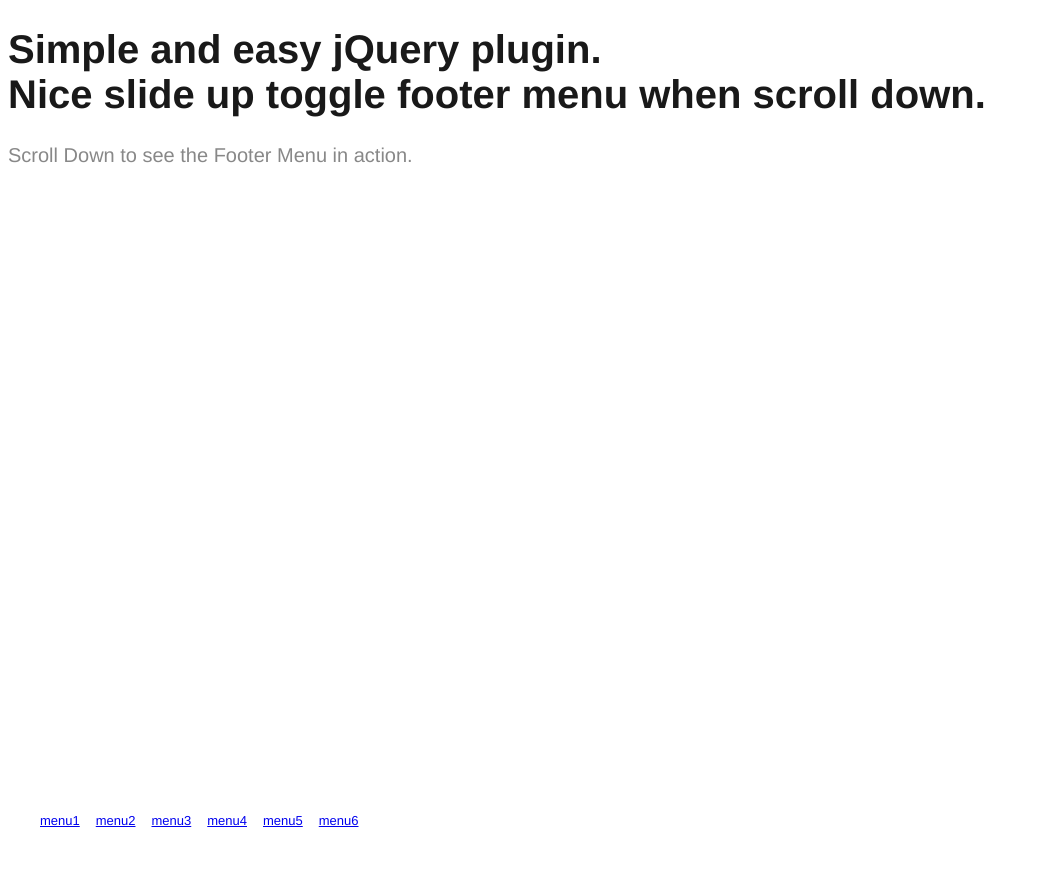
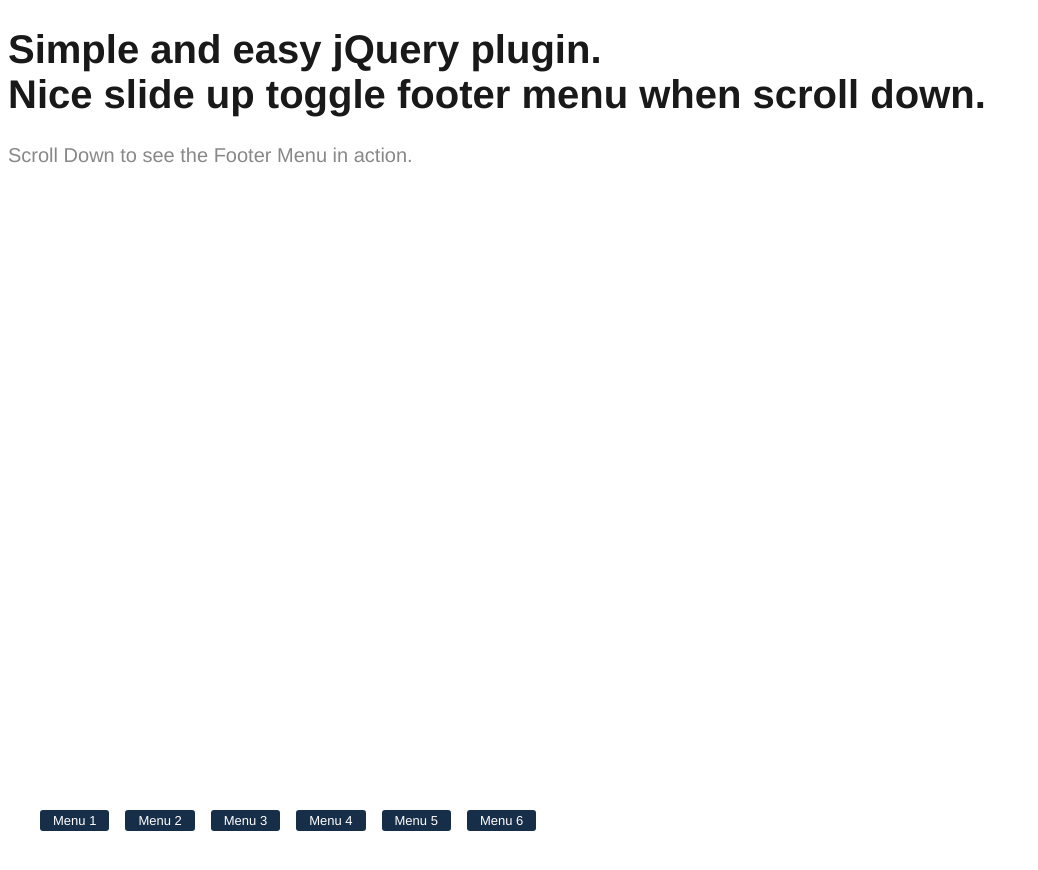
Before and after one commit to fpmweb/footerMenu, a plain HTML site: page footerMenu.html in a window 1280 px wide. Shown: the whole page, without its empty margins (0-1038 px from the left). Drawn offline with nearby package versions, Linux system fonts and the light colour scheme.

Commit message:
Style menu.

```diff
--- a/css/footerMenu.css
+++ b/css/footerMenu.css
@@ -47,6 +47,14 @@ h2 {
 }
 
 #footerMenu ul.navigation li a:hover {
-    background-color: #555;
-    color: white;
+  background-color: #99AABD;
+  color: white;
 }
+
+#footerMenu ul.navigation li a {
+  text-decoration: none;
+  padding: .2em 1em;
+  color: #fff;
+  background-color: #172E48;
+  border-radius: 3px;
+}
--- a/footerMenu.html
+++ b/footerMenu.html
@@ -16,12 +16,12 @@
 <div id="footerMenu">
   <div class="content-wrap">
     <ul class="navigation">
-      <li><a href="#menu1">menu1</a></li>
-      <li><a href="#menu2">menu2</a></li>
-      <li><a href="#menu3">menu3</a></li>
-      <li><a href="#menu4">menu4</a></li>
-      <li><a href="#menu5">menu5</a></li>
-      <li><a href="#menu6">menu6</a></li>
+      <li><a href="#menu1">Menu 1</a></li>
+      <li><a href="#menu2">Menu 2</a></li>
+      <li><a href="#menu3">Menu 3</a></li>
+      <li><a href="#menu4">Menu 4</a></li>
+      <li><a href="#menu5">Menu 5</a></li>
+      <li><a href="#menu6">Menu 6</a></li>
     </ul>
   </div>
 </div>
```
